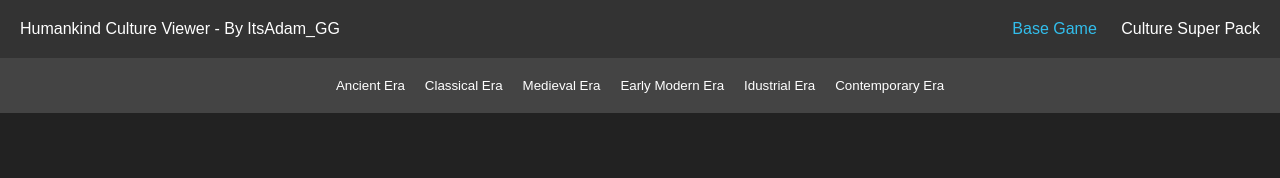
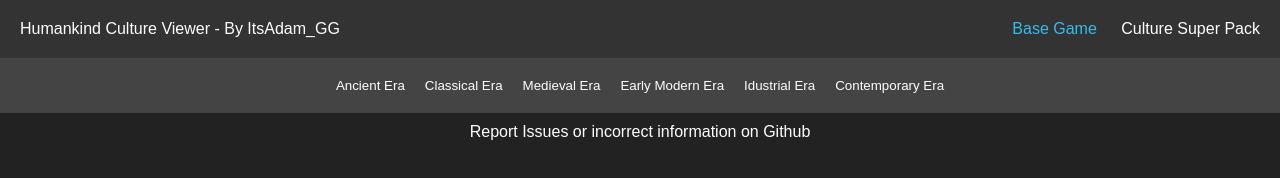
Before and after one commit to AdamJNew/Humankind-Culture-Viewer, a plain HTML site: page index.html in a window 1280 px wide. Drawn offline with nearby package versions, Linux system fonts and the light colour scheme.

Commit message:
Updating HTML / CSS
Adding Issues reporting URL

```diff
--- a/index.html
+++ b/index.html
@@ -26,6 +26,7 @@
 
         <!-- Add buttons for other eras -->
     </div>
+	<div id="extrainfo"> <a href="https://github.com/AdamJNew/Humankind-Culture-Viewer/issues" style="color: white; text-decoration: none;">Report Issues or incorrect information on Github</a></div>
     <div id="content">
         <!-- Cards will be loaded here -->
     </div>
--- a/style.css
+++ b/style.css
@@ -39,6 +39,14 @@ header {
 	color: #fff; /* White text */
 }
 
+#extrainfo {
+    display: flex;
+	padding: 10px;
+    justify-content: center;
+    text-decoration: none;
+	color: #fff; /* White text */
+}
+
 #content {
     display: flex;
     flex-wrap: wrap;
```
